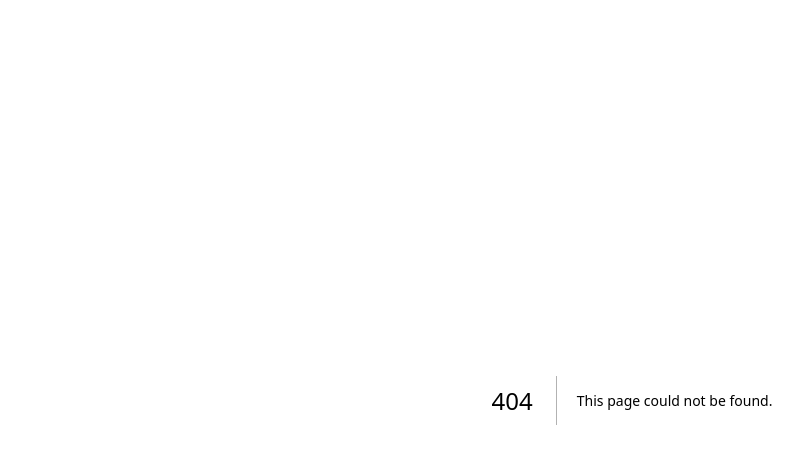
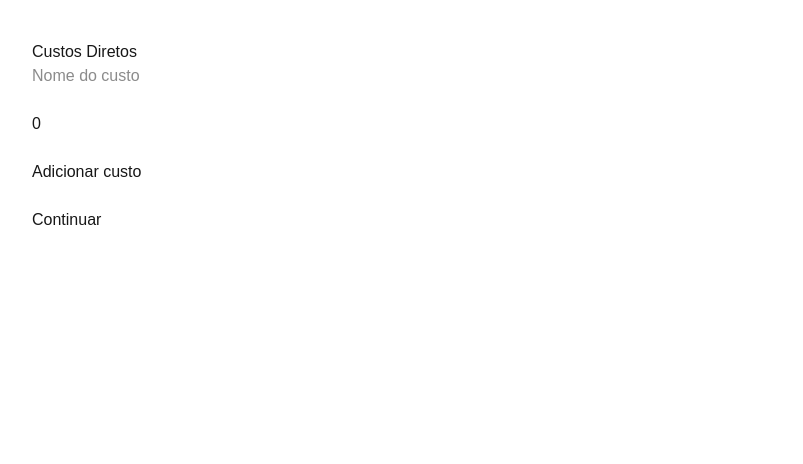
Before and after one commit to cauadomingos72/precifica_plus, a Next.js app: page /custos-diretos in a window 1280 px wide. Before the commit this address had no page. Shown: the top 464 px of the page, without its empty margins (8-811 px from the left). Built offline with nearby package versions, Linux system fonts and the light colour scheme.

Commit message:
Adicionando os arquivos no repositório

```diff
--- /dev/null
+++ b/app/custos-diretos/page.tsx
@@ -0,0 +1,37 @@
+"use client"
+
+import { useState } from "react"
+import { usePricingStore } from "@/store/pricing.store"
+import { useRouter } from "next/navigation"
+
+export default function CustosDiretos() {
+  const addCost = usePricingStore(s => s.addDirectCost)
+  const router = useRouter()
+
+  const [name, setName] = useState("")
+  const [value, setValue] = useState(0)
+
+  const add = () => {
+    addCost({
+      id: crypto.randomUUID(),
+      name,
+      costPerUnit: value
+    })
+    alert("Custo adicionado!")
+  }
+
+  return (
+    <div style={{padding:40}}>
+      <h1>Custos Diretos</h1>
+
+      <input value={name} onChange={e=>setName(e.target.value)} placeholder="Nome do custo"/><br/><br/>
+      <input type="number" value={value} onChange={e=>setValue(+e.target.value)} placeholder="Valor"/><br/><br/>
+
+      <button onClick={add}>Adicionar custo</button>
+      <br/><br/>
+      <button onClick={()=>router.push("/custos-indiretos")}>
+        Continuar
+      </button>
+    </div>
+  )
+}
--- /dev/null
+++ b/app/produtos/page.tsx
@@ -0,0 +1,28 @@
+"use client"
+
+import { useForm } from "react-hook-form"
+import { useRouter } from "next/navigation"
+import { usePricingStore } from "@/store/pricing.store"
+
+export default function ProdutosPage() {
+  const { register, handleSubmit } = useForm()
+  const setProduct = usePricingStore(s => s.setProduct)
+  const router = useRouter()
+
+  const onSubmit = (data: any) => {
+    setProduct({ id: crypto.randomUUID(), ...data })
+    router.push("/custos-diretos")
+  }
+
+  return (
+    <form onSubmit={handleSubmit(onSubmit)} style={{padding:40}}>
+      <h1>Cadastro do Produto</h1>
+
+      <input {...register("name")} placeholder="Nome do produto" /><br/><br/>
+      <input {...register("category")} placeholder="Categoria" /><br/><br/>
+      <input {...register("unit")} placeholder="Unidade (un, kg...)" /><br/><br/>
+
+      <button>Continuar</button>
+    </form>
+  )
+}
--- a/package.json
+++ b/package.json
@@ -11,7 +11,11 @@
   "dependencies": {
     "next": "16.2.4",
     "react": "19.2.4",
-    "react-dom": "19.2.4"
+    "react-dom": "19.2.4",
+    "react-hook-form": "^7.73.1",
+    "recharts": "^3.8.1",
+    "zod": "^4.3.6",
+    "zustand": "^5.0.12"
   },
   "devDependencies": {
     "@tailwindcss/postcss": "^4",
--- /dev/null
+++ b/store/pricing.store.ts
@@ -0,0 +1,35 @@
+import { create } from "zustand"
+import {
+  Product,
+  DirectCost,
+  IndirectCost,
+  PricingConfig,
+  PricingResult
+} from "@/types/pricing"
+
+type Store = {
+  product?: Product
+  directCosts: DirectCost[]
+  indirectCosts: IndirectCost[]
+  config?: PricingConfig
+  result?: PricingResult
+
+  setProduct: (p: Product) => void
+  addDirectCost: (c: DirectCost) => void
+  addIndirectCost: (c: IndirectCost) => void
+  setConfig: (c: PricingConfig) => void
+  setResult: (r: PricingResult) => void
+}
+
+export const usePricingStore = create<Store>((set) => ({
+  directCosts: [],
+  indirectCosts: [],
+
+  setProduct: (product) => set({ product }),
+  addDirectCost: (cost) =>
+    set((s) => ({ directCosts: [...s.directCosts, cost] })),
+  addIndirectCost: (cost) =>
+    set((s) => ({ indirectCosts: [...s.indirectCosts, cost] })),
+  setConfig: (config) => set({ config }),
+  setResult: (result) => set({ result })
+}))
--- /dev/null
+++ b/types/pricing.ts
@@ -0,0 +1,31 @@
+export type Product = {
+  id: string
+  name: string
+  category: string
+  unit: string
+}
+
+export type DirectCost = {
+  id: string
+  name: string
+  costPerUnit: number
+}
+
+export type IndirectCost = {
+  id: string
+  name: string
+  monthlyValue: number
+}
+
+export type PricingConfig = {
+  taxPercent: number
+  marginPercent: number
+  monthlyProduction: number
+}
+
+export type PricingResult = {
+  price: number
+  totalUnitCost: number
+  profitPerUnit: number
+  breakEvenUnits: number
+}
```
Also changed, not shown: 1 other file (tests, documents, lock files or other folders).
